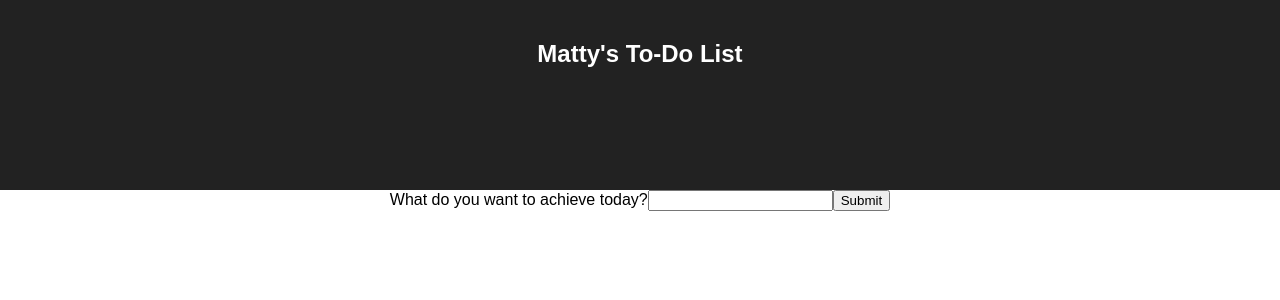
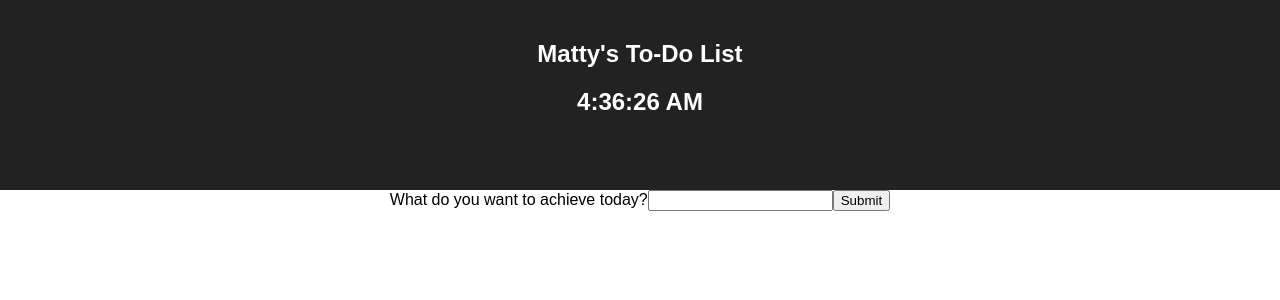
Before and after one commit to MattyChance/learning-redux, a React (Create React App) app in the folder matty-to-do/: page / in a window 1280 px wide. Shown: the top 300 px of the page. Built offline with nearby package versions, Linux system fonts and the light colour scheme.

Commit message:
added clock

```diff
--- a/matty-to-do/src/App.js
+++ b/matty-to-do/src/App.js
@@ -5,9 +5,10 @@ class App extends Component {
 
   constructor(props) {
     super(props);
-    this.state = {items: []};
+    this.state = {items: [], clock: ""};
 
     this.handleSubmit = this.handleSubmit.bind(this);
+    this.tick = this.tick.bind(this);
   }
 
   handleSubmit(e) {
@@ -15,13 +16,22 @@ class App extends Component {
     this.setState({items: this.state.items.concat(this.input.value)});
   }
 
+  tick() {
+    this.setState({
+      clock: new Date().toLocaleTimeString()
+    })
+  }
+
+  componentDidMount() {
+    setInterval(this.tick, 1000)
+  }
+
   render() {
-    console.log(this.state)
-
     return (
       <div className="App">
         <div className="App-header">
           <h2>Matty&apos;s To-Do List</h2>
+          <h2>{this.state.clock}</h2>
         </div>
 
         <form onSubmit={this.handleSubmit}>
@@ -33,7 +43,10 @@ class App extends Component {
         </form>
 
         <ul className="list">
-          {this.state.items.map( (item) => {return <li>{item}</li>}) }
+          {this.state.items.map( (item) => {return
+
+              <li>{item}</li>
+            })}
         </ul>
 
       </div>
```
